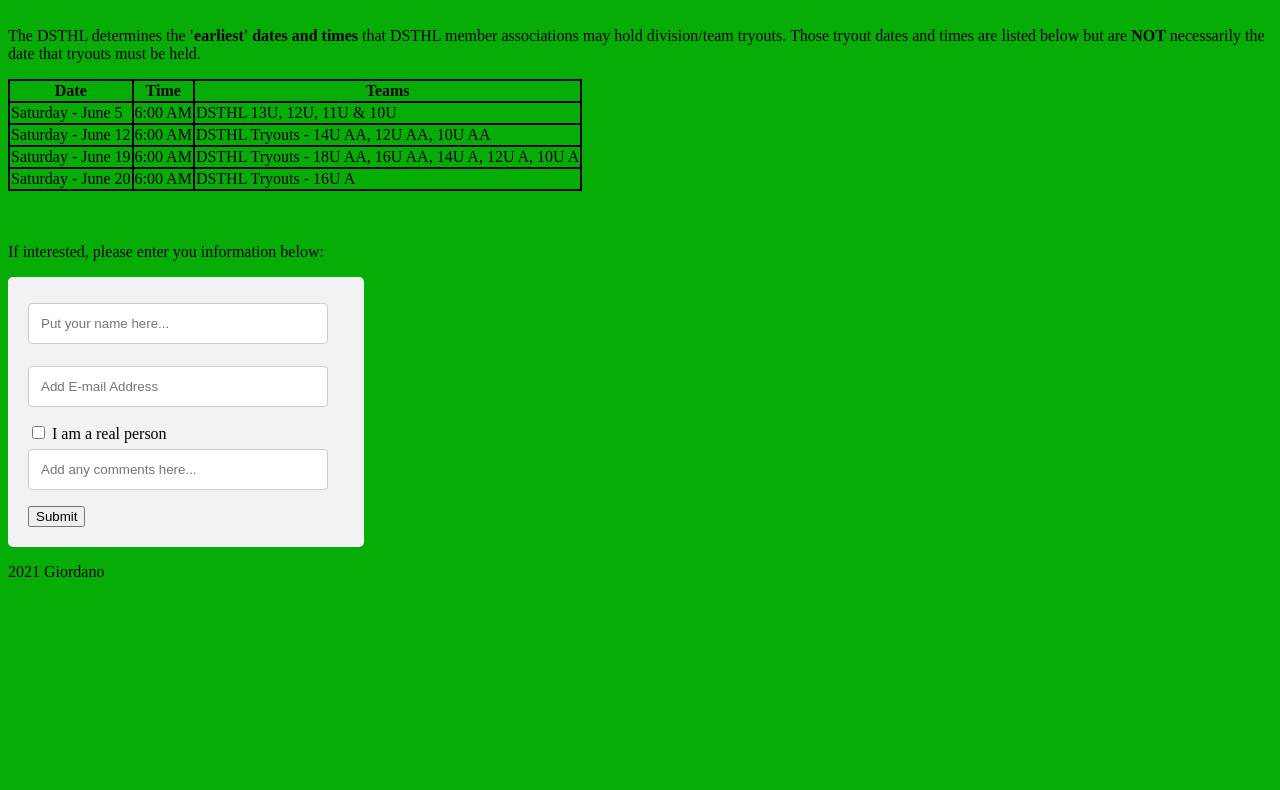
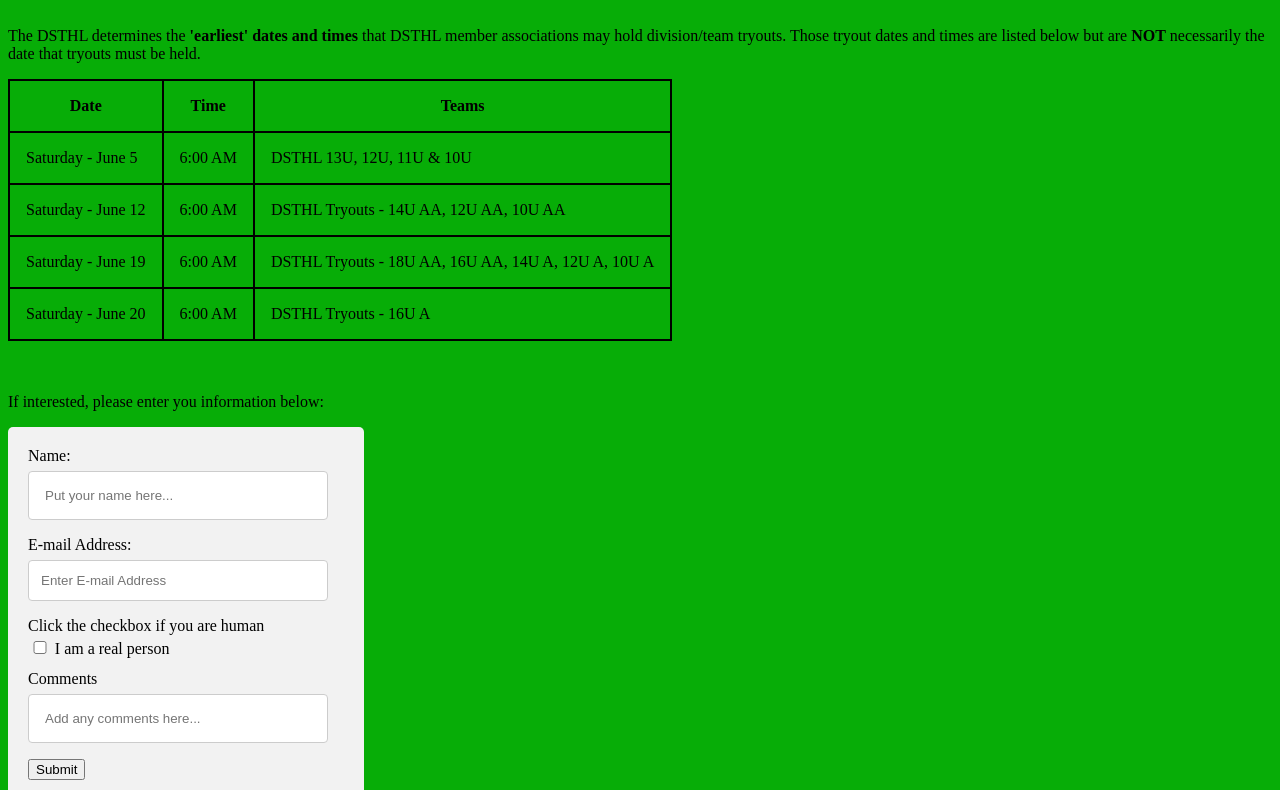
Before and after one commit to tagiordano88/statefarm-adt-tiffany-html-checkpoint, a plain HTML site: page tryouts.html in a window 1280 px wide. Shown: the part 192-982 px from the top of the page. Before the commit the page ends 800 px from the top, so only its background shows below. Drawn offline with Linux system fonts and the light colour scheme.

Commit message:
added more styling

```diff
--- a/styles.css
+++ b/styles.css
@@ -24,7 +24,7 @@
 
 /* Add a color to the active/current link */
 .topnav a.active {
-  background-color: #c94e06;
+  background-color: #9c4205;
   color: white;
 }
 
@@ -39,11 +39,12 @@
 table, th, td {
     border: 2px solid black;
     border-collapse: collapse;
+    padding: 1em;
 }
 
 input[type=text], select, textarea {
     width: 95%;
-    padding: 12px;
+    padding: 16px;
     border: 1px solid #ccc;
     border-radius: 4px;
     box-sizing: border-box;
@@ -62,9 +63,15 @@
     margin-bottom: 16px;
     resize: vertical;
   }
-
+  input[type=checkbox], select, textarea {
+    width: 5%;
+    padding: 12px;
+    margin-top: 6px;
+    margin-bottom: 16px;
+    resize: vertical;
+  }
   input[type=submit] {
-    background-color: #04AA6D;
+    background-color: #058053;
     color: white;
     padding: 12px 20px;
     border: none;
@@ -73,7 +80,7 @@
   }
 
   input[type=submit]:hover {
-    background-color: #45a049;
+    background-color: #022504;
   }
 
   .container {
--- a/tryouts.html
+++ b/tryouts.html
@@ -54,11 +54,15 @@
     <p>If interested, please enter you information below:</p>
     <div class="container">
         <form>
-            <input type="text" name="Name" value="" placeholder="Put your name here..."/><br/>
-            <input type="email" name="Email" value="" placeholder="Add E-mail Address"/><br/>
+            <label for="name">Name:</label>
+            <input type="text" id="name" name="Name" value="" placeholder="Put your name here..."/><br/>
+            <label for="email">E-mail Address:</label>
+            <input type="email" id="email" name="Email" value="" placeholder="Enter E-mail Address"/><br/>
+            <lable for="am-i-real">Click the checkbox if you are human</lable><br/>
             <input id="am-i-real" type="checkbox" name="Are you a real person? Like for real real?" value="I am a real person"/>
             <label for="am-i-real">I am a real person</label><br/>
-            <input type="text" name="Comment" value="" placeholder="Add any comments here..."/><br/>
+            <label for="comment">Comments</label>
+            <input type="text" id="comment" name="Comment" value="" placeholder="Add any comments here..."/><br/>
             <button type="submit">Submit</button>
         </form>
     </div>
```
